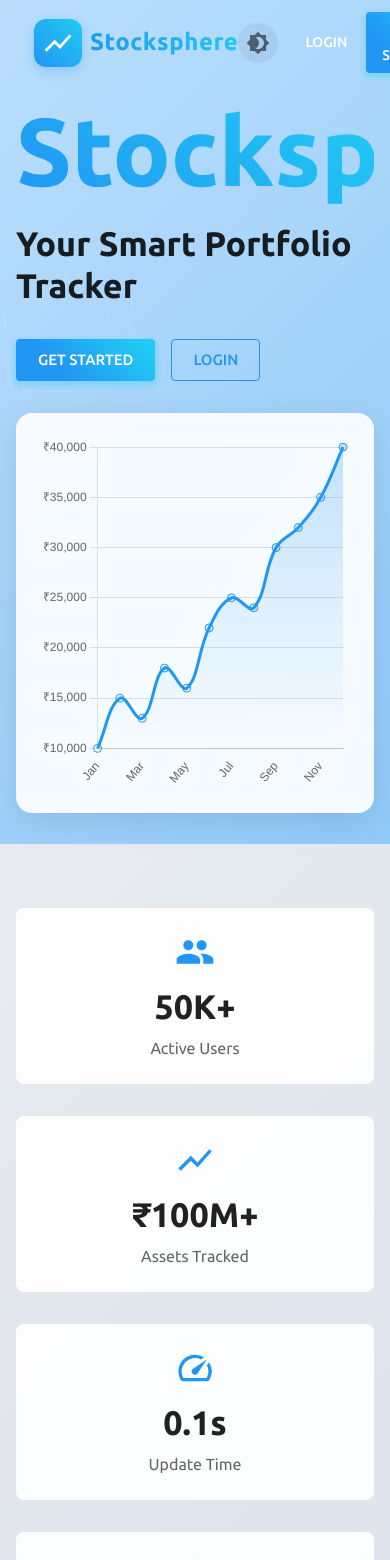
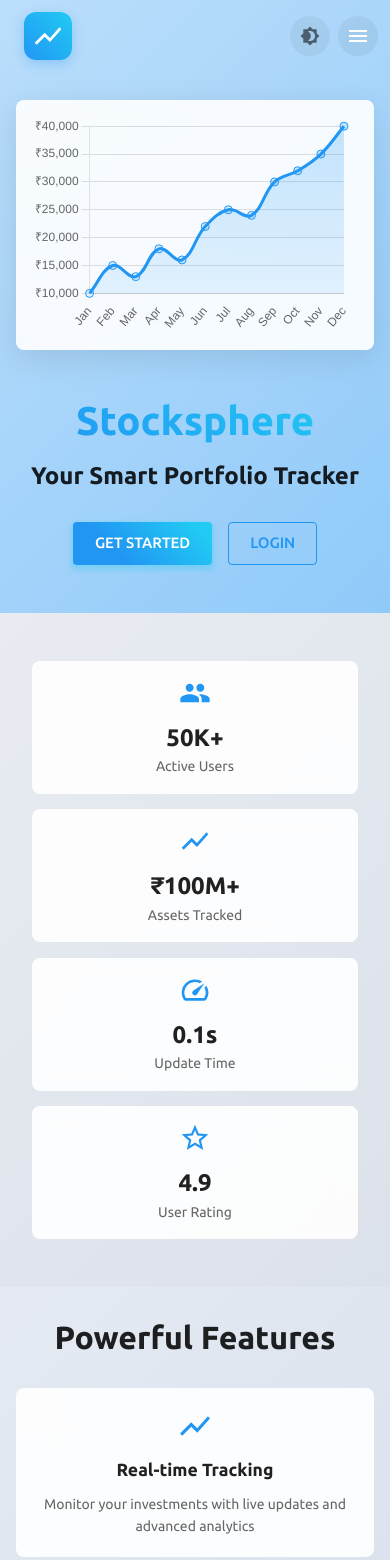
Before and after one commit to Labiba786/Stocksphere_frontend, a React (Create React App) app: page / in a window 390 px wide. Shown: the top 1560 px of the page. Built offline with nearby package versions, Linux system fonts and the light colour scheme; the HTML template or start-up script is replaced by a standard one.

Commit message:
ver2.5.1

```diff
--- a/src/App.js
+++ b/src/App.js
@@ -75,14 +75,14 @@
   return (
     <ThemeProvider theme={theme}>
       <CssBaseline />
-      <Router>
+    <Router>
         <Routes>
           <Route path="/" element={<HomePage darkMode={darkMode} setDarkMode={setDarkMode} />} />
           <Route path="/dashboard" element={<DashboardPage darkMode={darkMode} setDarkMode={setDarkMode} />} />
           <Route path="/login" element={<LoginPage darkMode={darkMode} setDarkMode={setDarkMode} />} />
           <Route path="/register" element={<RegisterPage darkMode={darkMode} setDarkMode={setDarkMode} />} />
         </Routes>
-      </Router>
+    </Router>
     </ThemeProvider>
   );
 };
--- a/src/components/Dashboard.jsx
+++ b/src/components/Dashboard.jsx
@@ -267,7 +267,7 @@
               </Box>
             </CardContent>
           </Card>
-        </Grid>
+          </Grid>
         <Grid item xs={12} md={4}>
           <Card
             elevation={0}
@@ -287,7 +287,7 @@
             <CardContent>
               <Typography variant="h6" gutterBottom>
                 Sector Distribution
-              </Typography>
+                </Typography>
               <Box sx={{ height: 300 }}>
                 <Pie data={pieChartData} options={{
                   responsive: true,
--- a/src/components/Navigation.jsx
+++ b/src/components/Navigation.jsx
@@ -5,16 +5,27 @@
   Button,
   Box,
   IconButton,
-  useTheme
+  useTheme,
+  Menu,
+  MenuItem,
+  useMediaQuery,
+  Fade
 } from '@mui/material';
 import { useNavigate } from 'react-router-dom';
-import { Brightness4, Brightness7 } from '@mui/icons-material';
+import {
+  Brightness4,
+  Brightness7,
+  Menu as MenuIcon
+} from '@mui/icons-material';
+import { motion, AnimatePresence } from 'framer-motion';
 import Logo from './Logo';
 
 const Navigation = ({ darkMode, setDarkMode }) => {
   const navigate = useNavigate();
   const theme = useTheme();
+  const isMobile = useMediaQuery(theme.breakpoints.down('sm'));
   const [isScrolled, setIsScrolled] = useState(false);
+  const [anchorEl, setAnchorEl] = useState(null);
 
   useEffect(() => {
     const handleScroll = () => {
@@ -24,61 +35,228 @@
     return () => window.removeEventListener('scroll', handleScroll);
   }, []);
 
+  const handleMenuOpen = (event) => {
+    setAnchorEl(event.currentTarget);
+  };
+
+  const handleMenuClose = () => {
+    setAnchorEl(null);
+  };
+
+  const handleNavigation = (path) => {
+    navigate(path);
+    handleMenuClose();
+  };
+
   return (
     <AppBar
       position="fixed"
-      elevation={isScrolled ? 1 : 0}
+        elevation={0}
       sx={{
         background: isScrolled
           ? theme.palette.mode === 'dark'
-            ? 'rgba(18, 18, 18, 0.8)'
-            : 'rgba(255, 255, 255, 0.8)'
+              ? 'rgba(18, 18, 18, 0.85)'
+              : 'rgba(255, 255, 255, 0.85)'
             : 'transparent',
         backdropFilter: isScrolled ? 'blur(20px)' : 'none',
-        transition: 'all 0.3s ease',
+          borderBottom: isScrolled
+            ? `1px solid ${theme.palette.mode === 'dark'
+                ? 'rgba(255, 255, 255, 0.05)'
+                : 'rgba(0, 0, 0, 0.05)'}`
+            : 'none',
+          transition: 'all 0.3s cubic-bezier(0.4, 0, 0.2, 1)',
+          '&::before': {
+            content: '""',
+            position: 'absolute',
+            top: 0,
+            left: 0,
+            right: 0,
+            height: '100%',
+            background: isScrolled
+              ? 'linear-gradient(90deg, rgba(33, 150, 243, 0.05), rgba(33, 203, 243, 0.05))'
+          : 'transparent',
+            opacity: 0.5,
+            transition: 'opacity 0.3s ease',
+          pointerEvents: 'none',
+          }
       }}
     >
-      <Box sx={{ px: '18px' }}>
+      <Box sx={{ px: { xs: 1, sm: 2, md: '18px' } }}>
         <Toolbar
           sx={{
             justifyContent: 'space-between',
             py: isScrolled ? 1 : 1.5,
             transition: 'all 0.3s ease',
+            minHeight: { xs: '56px', sm: '64px' },
           }}
           >
-          <Logo size={isScrolled ? 'small' : 'medium'} />
+            <motion.div
+              initial={{ opacity: 0, x: -20 }}
+              animate={{ opacity: 1, x: 0 }}
+              transition={{ duration: 0.5 }}
+        >
+          <Logo
+            size={isScrolled ? 'small' : 'medium'}
+            showText={!isMobile}
+          />
+            </motion.div>
 
+          {isMobile ? (
+            // Mobile Menu
             <Box sx={{ display: 'flex', alignItems: 'center', gap: 1 }}>
+                <motion.div whileTap={{ scale: 0.95 }}>
               <IconButton
                 onClick={() => setDarkMode(!darkMode)}
+                  size="small"
+                sx={{
+                    width: 40,
+                    height: 40,
+                  bgcolor: theme.palette.mode === 'dark'
+                    ? 'rgba(255, 255, 255, 0.1)'
+                    : 'rgba(0, 0, 0, 0.05)',
+                      transition: 'all 0.3s ease',
+                      '&:hover': {
+                        transform: 'translateY(-2px)',
+                        bgcolor: theme.palette.mode === 'dark'
+                          ? 'rgba(255, 255, 255, 0.15)'
+                          : 'rgba(0, 0, 0, 0.08)',
+                      }
+                    }}
+                  >
+                  {darkMode ? <Brightness7 sx={{ fontSize: 20 }} /> : <Brightness4 sx={{ fontSize: 20 }} />}
+              </IconButton>
+                </motion.div>
+
+                <motion.div whileTap={{ scale: 0.95 }}>
+              <IconButton
+                edge="end"
+                color="inherit"
+                aria-label="menu"
+                onClick={handleMenuOpen}
                 sx={{
                   bgcolor: theme.palette.mode === 'dark'
                     ? 'rgba(255, 255, 255, 0.1)'
                     : 'rgba(0, 0, 0, 0.05)',
+                      transition: 'all 0.3s ease',
+                      '&:hover': {
+                        transform: 'translateY(-2px)',
+                        bgcolor: theme.palette.mode === 'dark'
+                          ? 'rgba(255, 255, 255, 0.15)'
+                          : 'rgba(0, 0, 0, 0.08)',
+                      }
+                }}
+              >
+                <MenuIcon />
+              </IconButton>
+                </motion.div>
+
+              <Menu
+                anchorEl={anchorEl}
+                open={Boolean(anchorEl)}
+                onClose={handleMenuClose}
+                  TransitionComponent={Fade}
+                transformOrigin={{ horizontal: 'right', vertical: 'top' }}
+                anchorOrigin={{ horizontal: 'right', vertical: 'bottom' }}
+                PaperProps={{
+                  sx: {
+                    mt: 1.5,
+                    background: theme.palette.mode === 'dark'
+                        ? 'rgba(18, 18, 18, 0.95)'
+                        : 'rgba(255, 255, 255, 0.95)',
+                    backdropFilter: 'blur(20px)',
+                      border: `1px solid ${theme.palette.mode === 'dark'
+                        ? 'rgba(255, 255, 255, 0.05)'
+                        : 'rgba(0, 0, 0, 0.05)'}`,
+                      borderRadius: 2,
+                      boxShadow: theme.palette.mode === 'dark'
+                        ? '0 8px 32px rgba(0, 0, 0, 0.3)'
+                        : '0 8px 32px rgba(0, 0, 0, 0.1)',
+                    }
+                  }}
+                >
+                  {['Login', 'Get Started'].map((item, index) => (
+                    <MenuItem
+                      key={item}
+                      onClick={() => handleNavigation(item === 'Login' ? '/login' : '/register')}
+                      sx={{
+                        transition: 'all 0.2s ease',
                         '&:hover': {
                           bgcolor: theme.palette.mode === 'dark'
-                    ? 'rgba(255, 255, 255, 0.2)'
-                    : 'rgba(0, 0, 0, 0.1)',
-                },
+                            ? 'rgba(255, 255, 255, 0.05)'
+                            : 'rgba(0, 0, 0, 0.05)',
+                          transform: 'translateX(5px)',
+                        }
                       }}
                     >
-              {darkMode ? <Brightness7 /> : <Brightness4 />}
+                      {item}
+                </MenuItem>
+                  ))}
+              </Menu>
+            </Box>
+          ) : (
+            // Desktop Navigation
+              <motion.div
+                initial={{ opacity: 0, x: 20 }}
+                animate={{ opacity: 1, x: 0 }}
+                transition={{ duration: 0.5 }}
+              >
+            <Box sx={{ display: 'flex', alignItems: 'center', gap: 1 }}>
+                  <motion.div whileTap={{ scale: 0.95 }}>
+              <IconButton
+                onClick={() => setDarkMode(!darkMode)}
+                    size="small"
+                sx={{
+                      width: 40,
+                      height: 40,
+                  bgcolor: theme.palette.mode === 'dark'
+                    ? 'rgba(255, 255, 255, 0.1)'
+                    : 'rgba(0, 0, 0, 0.05)',
+                        transition: 'all 0.3s ease',
+                  '&:hover': {
+                          transform: 'translateY(-2px)',
+                    bgcolor: theme.palette.mode === 'dark'
+                            ? 'rgba(255, 255, 255, 0.15)'
+                            : 'rgba(0, 0, 0, 0.08)',
+                        }
+                      }}
+                    >
+                      <AnimatePresence mode="wait">
+                        <motion.div
+                          key={darkMode ? 'dark' : 'light'}
+                        initial={{ scale: 0, rotate: -180 }}
+                        animate={{ scale: 1, rotate: 0 }}
+                        exit={{ scale: 0, rotate: 180 }}
+                          transition={{ duration: 0.2 }}
+              >
+                        {darkMode ? (
+                          <Brightness7 sx={{ fontSize: 20 }} />
+                        ) : (
+                          <Brightness4 sx={{ fontSize: 20 }} />
+                        )}
+                        </motion.div>
+                      </AnimatePresence>
               </IconButton>
+                  </motion.div>
 
+                  <motion.div whileHover={{ scale: 1.05 }} whileTap={{ scale: 0.95 }}>
               <Button
                 variant="text"
                 onClick={() => navigate('/login')}
                 sx={{
                   ml: 1,
                   color: isScrolled ? 'text.primary' : 'inherit',
+                        transition: 'all 0.3s ease',
                   '&:hover': {
                     background: 'rgba(33, 150, 243, 0.1)',
+                          transform: 'translateY(-2px)',
                   },
                 }}
               >
                 Login
               </Button>
+                  </motion.div>
 
+                  <motion.div whileHover={{ scale: 1.05 }} whileTap={{ scale: 0.95 }}>
               <Button
                 variant="contained"
                 onClick={() => navigate('/register')}
@@ -86,14 +264,20 @@
                   background: 'linear-gradient(45deg, #2196F3 30%, #21CBF3 90%)',
                   boxShadow: '0 3px 5px 2px rgba(33, 203, 243, .3)',
                   color: 'white',
+                        transition: 'all 0.3s ease',
                   '&:hover': {
                     background: 'linear-gradient(45deg, #1976D2 30%, #2196F3 90%)',
+                          transform: 'translateY(-2px)',
+                          boxShadow: '0 6px 10px 2px rgba(33, 203, 243, .4)',
                   },
                 }}
               >
                 Get Started
               </Button>
+                  </motion.div>
             </Box>
+              </motion.div>
+          )}
         </Toolbar>
       </Box>
     </AppBar>
--- a/src/pages/HomePage.jsx
+++ b/src/pages/HomePage.jsx
@@ -96,16 +96,16 @@
     <Box
       sx={{
         position: 'relative',
-        height: 400,
+        height: { xs: 250, sm: 300, md: 400 },
         width: '100%',
         background: theme.palette.mode === 'dark'
           ? 'rgba(255, 255, 255, 0.05)'
           : 'rgba(255, 255, 255, 0.9)',
-        borderRadius: 4,
+        borderRadius: { xs: 2, md: 4 },
         overflow: 'hidden',
         backdropFilter: 'blur(20px)',
         boxShadow: '0 8px 32px rgba(0,0,0,0.1)',
-        p: 3,
+        p: { xs: 2, md: 3 },
       }}
     >
       <Line data={data} options={options} />
@@ -113,7 +113,7 @@
   );
 };
 
-const TestimonialCard = ({ name, role, comment, rating, delay }) => (
+const TestimonialCard = ({ name, role, comment, delay }) => (
   <motion.div
     initial={{ opacity: 0, y: 20 }}
     animate={{ opacity: 1, y: 0 }}
@@ -121,22 +121,44 @@
   >
     <Box
       sx={{
-        p: 4,
+        p: { xs: 2.5, md: 4 },
         height: '100%',
         background: (theme) => theme.palette.mode === 'dark'
           ? 'rgba(255, 255, 255, 0.05)'
           : 'rgba(255, 255, 255, 0.9)',
         borderRadius: 2,
         backdropFilter: 'blur(20px)',
+        transition: 'transform 0.3s ease',
+        '&:hover': {
+          transform: 'translateY(-4px)',
+        },
       }}
     >
-      <Typography variant="body1" sx={{ mb: 2, fontStyle: 'italic' }}>
+      <Typography
+        variant="body1"
+        sx={{
+          mb: 2,
+          fontStyle: 'italic',
+          fontSize: { xs: '0.875rem', md: '1rem' },
+          lineHeight: 1.6
+        }}
+      >
         "{comment}"
       </Typography>
-      <Typography variant="subtitle1" sx={{ fontWeight: 'bold' }}>
+      <Typography
+        variant="subtitle1"
+        sx={{
+          fontWeight: 'bold',
+          fontSize: { xs: '1rem', md: '1.1rem' }
+        }}
+      >
         {name}
       </Typography>
-      <Typography variant="body2" color="text.secondary">
+      <Typography
+        variant="body2"
+        color="text.secondary"
+        sx={{ fontSize: { xs: '0.875rem', md: '1rem' } }}
+      >
         {role}
       </Typography>
     </Box>
@@ -151,7 +173,7 @@
   >
     <Box
       sx={{
-        p: 3,
+        p: { xs: 2.5, md: 3 },
         height: '100%',
         background: (theme) => theme.palette.mode === 'dark'
           ? 'rgba(255, 255, 255, 0.05)'
@@ -165,11 +187,30 @@
       }}
     >
       <Box sx={{ display: 'flex', flexDirection: 'column', alignItems: 'center', textAlign: 'center' }}>
-        <Icon sx={{ fontSize: 48, color: 'primary.main', mb: 2 }} />
-        <Typography variant="h6" gutterBottom>
+        <Icon sx={{
+          fontSize: { xs: 36, md: 48 },
+          color: 'primary.main',
+          mb: { xs: 1.5, md: 2 }
+        }} />
+        <Typography
+          variant="h6"
+          gutterBottom
+          sx={{
+            fontSize: { xs: '1.1rem', md: '1.25rem' },
+            fontWeight: 600,
+            mb: 1
+          }}
+        >
           {title}
         </Typography>
-        <Typography variant="body2" color="text.secondary">
+        <Typography
+          variant="body2"
+          color="text.secondary"
+          sx={{
+            fontSize: { xs: '0.875rem', md: '1rem' },
+            lineHeight: 1.6
+          }}
+        >
           {description}
         </Typography>
       </Box>
@@ -185,20 +226,39 @@
   >
     <Box
       sx={{
-        p: 3,
+        p: { xs: 2, md: 3 },
         textAlign: 'center',
         background: (theme) => theme.palette.mode === 'dark'
           ? 'rgba(255, 255, 255, 0.05)'
           : 'rgba(255, 255, 255, 0.9)',
         borderRadius: 2,
         backdropFilter: 'blur(10px)',
+        transition: 'transform 0.3s ease',
+        '&:hover': {
+          transform: 'translateY(-4px)',
+        },
       }}
     >
-      <Icon sx={{ fontSize: 40, color: 'primary.main', mb: 1 }} />
-      <Typography variant="h4" sx={{ mb: 1, fontWeight: 'bold' }}>
+      <Icon sx={{
+        fontSize: { xs: 32, md: 40 },
+        color: 'primary.main',
+        mb: { xs: 1, md: 1.5 }
+      }} />
+      <Typography
+        variant="h4"
+        sx={{
+          mb: 0.5,
+          fontWeight: 'bold',
+          fontSize: { xs: '1.5rem', sm: '1.75rem', md: '2rem' }
+        }}
+      >
         {value}
       </Typography>
-      <Typography variant="body1" color="text.secondary">
+      <Typography
+        variant="body1"
+        color="text.secondary"
+        sx={{ fontSize: { xs: '0.875rem', md: '1rem' } }}
+      >
         {label}
       </Typography>
     </Box>
@@ -271,33 +331,43 @@
       flexDirection: 'column',
     }}>
       <Navigation darkMode={darkMode} setDarkMode={setDarkMode} />
+
       {/* Hero Section */}
       <Box
         sx={{
           position: 'relative',
-          minHeight: '100vh',
+          minHeight: { xs: 'auto', md: '100vh' },
           display: 'flex',
           alignItems: 'center',
           background: theme.palette.mode === 'dark'
             ? 'linear-gradient(135deg, #1a237e 0%, #0d47a1 100%)'
             : 'linear-gradient(135deg, #bbdefb 0%, #90caf9 100%)',
-          pt: '64px',
+          pt: { xs: '100px', sm: '120px', md: '64px' },
+          pb: { xs: 6, sm: 8, md: '64px' },
         }}
       >
-        <Container maxWidth="lg" sx={{ position: 'relative', zIndex: 2 }}>
+        <Container
+          maxWidth="lg"
+          sx={{
+            position: 'relative',
+            zIndex: 2,
+            px: { xs: 2, sm: 3, md: 3 }
+          }}
+        >
           <Grid
             container
-            spacing={4}
+            spacing={{ xs: 4, md: 8 }}
             alignItems="center"
-            sx={{ position: 'relative' }}
+            direction={{ xs: 'column-reverse', md: 'row' }}
           >
+            {/* Text Content */}
             <Grid
               item
               xs={12}
               md={6}
               sx={{
-                position: 'relative',
-                zIndex: 3
+                textAlign: { xs: 'center', md: 'left' },
+                mt: { xs: 2, md: 0 }
               }}
             >
               <motion.div
@@ -310,18 +380,22 @@
                   sx={{
                     fontWeight: 800,
                     mb: 2,
+                    fontSize: { xs: '2.5rem', sm: '3rem', md: '3.5rem' },
                     background: 'linear-gradient(45deg, #2196F3, #21CBF3)',
                     backgroundClip: 'text',
                     WebkitBackgroundClip: 'text',
                     color: 'transparent',
-                    position: 'relative',
                   }}
                 >
                   Stocksphere
                 </Typography>
                 <Typography
                   variant="h4"
-                  sx={{ mb: 4, color: theme.palette.text.primary }}
+                  sx={{
+                    mb: 4,
+                    color: theme.palette.text.primary,
+                    fontSize: { xs: '1.5rem', sm: '2rem', md: '2.125rem' }
+                  }}
                 >
                   Your Smart Portfolio Tracker
                 </Typography>
@@ -330,12 +404,16 @@
                   animate={{ opacity: 1, y: 0 }}
                   transition={{ duration: 0.5, delay: 0.3 }}
                 >
+                  <Box sx={{
+                    display: 'flex',
+                    gap: 2,
+                    justifyContent: { xs: 'center', md: 'flex-start' }
+                  }}>
                     <Button
                       variant="contained"
                       size="large"
                       onClick={() => navigate('/register')}
                       sx={{
-                      mr: 2,
                         background: 'linear-gradient(45deg, #2196F3 30%, #21CBF3 90%)',
                         boxShadow: '0 3px 5px 2px rgba(33, 203, 243, .3)',
                         transition: 'transform 0.3s ease',
@@ -360,16 +438,20 @@
                     >
                       Login
                     </Button>
+                  </Box>
                 </motion.div>
               </motion.div>
             </Grid>
+
+            {/* Chart */}
             <Grid
               item
               xs={12}
               md={6}
               sx={{
-                position: 'relative',
-                zIndex: 2
+                width: '100%',
+                maxWidth: { xs: '100%', sm: '80%', md: '100%' },
+                mx: 'auto'
               }}
             >
               <motion.div
@@ -382,48 +464,16 @@
             </Grid>
           </Grid>
         </Container>
-
-        {/* Background animation elements */}
-        <Box
-          sx={{
-            position: 'absolute',
-            top: 0,
-            left: 0,
-            right: 0,
-            bottom: 0,
-            overflow: 'hidden',
-            zIndex: 1,
-            pointerEvents: 'none',
-          }}
-        >
-          {[...Array(20)].map((_, i) => (
-            <motion.div
-              key={i}
-              animate={{
-                y: ['0vh', '100vh'],
-                x: Math.random() * 100 + 'vw',
-              }}
-              transition={{
-                duration: Math.random() * 10 + 10,
-                repeat: Infinity,
-                ease: 'linear',
-              }}
-              style={{
-                position: 'absolute',
-                width: '2px',
-                height: '20px',
-                background: 'rgba(255, 255, 255, 0.1)',
-                borderRadius: '50%',
-              }}
-            />
-          ))}
-        </Box>
       </Box>
 
       {/* Stats Section */}
-      <Box sx={{ py: 8, background: 'rgba(0,0,0,0.02)' }}>
+      <Box sx={{
+        py: { xs: 6, sm: 8, md: 10 },
+        px: { xs: 2, sm: 3, md: 3 },
+        background: 'rgba(0,0,0,0.02)'
+      }}>
         <Container maxWidth="lg">
-          <Grid container spacing={4}>
+          <Grid container spacing={{ xs: 2, md: 4 }}>
             <Grid item xs={12} sm={6} md={3}>
               <StatCard
                 icon={People}
@@ -461,41 +511,44 @@
       </Box>
 
       {/* Features Section */}
-      <Container maxWidth="lg" sx={{ py: 8 }}>
+      <Container maxWidth="lg" sx={{ py: { xs: 4, md: 8 } }}>
         <Typography
           variant="h3"
           align="center"
-          sx={{ mb: 6, fontWeight: 700 }}
+          sx={{
+            mb: { xs: 4, md: 6 },
+            fontWeight: 700,
+            fontSize: { xs: '2rem', sm: '2.5rem', md: '3rem' }
+          }}
         >
           Powerful Features
         </Typography>
-        <Grid container spacing={4}>
+        <Grid container spacing={{ xs: 2, md: 4 }}>
           {features.map((feature, index) => (
             <Grid item xs={12} sm={6} md={4} key={index}>
-            <FeatureCard
-                icon={feature.icon}
-                title={feature.title}
-                description={feature.description}
-                delay={0.2 * index}
-            />
+              <FeatureCard {...feature} delay={0.2 * index} />
             </Grid>
           ))}
         </Grid>
       </Container>
 
       {/* Testimonials Section */}
-      <Box sx={{ py: 8, background: 'rgba(0,0,0,0.02)' }}>
+      <Box sx={{ py: { xs: 4, md: 8 }, background: 'rgba(0,0,0,0.02)' }}>
         <Container maxWidth="lg">
           <Typography
             variant="h3"
             align="center"
-            sx={{ mb: 6, fontWeight: 700 }}
+            sx={{
+              mb: { xs: 4, md: 6 },
+              fontWeight: 700,
+              fontSize: { xs: '2rem', sm: '2.5rem', md: '3rem' }
+            }}
           >
             What Our Users Say
           </Typography>
-          <Grid container spacing={4}>
+          <Grid container spacing={{ xs: 2, md: 4 }}>
             {testimonials.map((testimonial, index) => (
-              <Grid item xs={12} md={4} key={index}>
+              <Grid item xs={12} sm={6} md={4} key={index}>
                 <TestimonialCard {...testimonial} delay={0.2 * index} />
               </Grid>
             ))}
@@ -506,7 +559,8 @@
       {/* CTA Section */}
       <Box
         sx={{
-          py: 8,
+          py: { xs: 6, md: 8 },
+          px: 2,
           background: 'linear-gradient(45deg, #2196F3 30%, #21CBF3 90%)',
           color: 'white',
         }}
@@ -519,10 +573,25 @@
               mx: 'auto',
             }}
           >
-            <Typography variant="h3" sx={{ mb: 3, fontWeight: 700 }}>
+            <Typography
+              variant="h3"
+              sx={{
+                mb: 3,
+                fontWeight: 700,
+                fontSize: { xs: '2rem', sm: '2.5rem', md: '3rem' }
+              }}
+            >
               Ready to Start Tracking?
             </Typography>
-            <Typography variant="h6" sx={{ mb: 4, opacity: 0.9 }}>
+            <Typography
+              variant="h6"
+              sx={{
+                mb: 4,
+                opacity: 0.9,
+                fontSize: { xs: '1rem', sm: '1.25rem' },
+                px: { xs: 2, sm: 0 }
+              }}
+            >
               Join thousands of investors who trust Stocksphere for their portfolio management
             </Typography>
             <Button
@@ -532,6 +601,8 @@
               sx={{
                 bgcolor: 'white',
                 color: 'primary.main',
+                px: { xs: 4, sm: 6 },
+                py: { xs: 1.5, sm: 2 },
                 '&:hover': {
                   bgcolor: 'rgba(255,255,255,0.9)',
                 },
```
Lines whose indentation alone changed are shown as unchanged.
